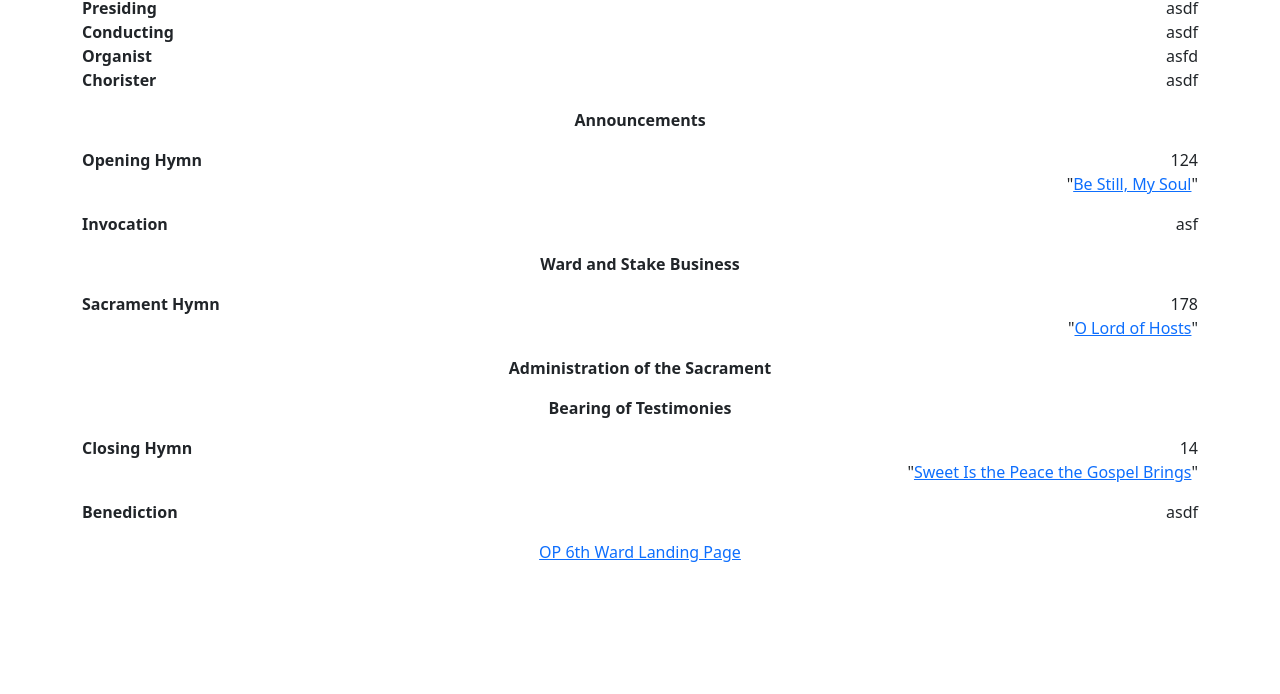
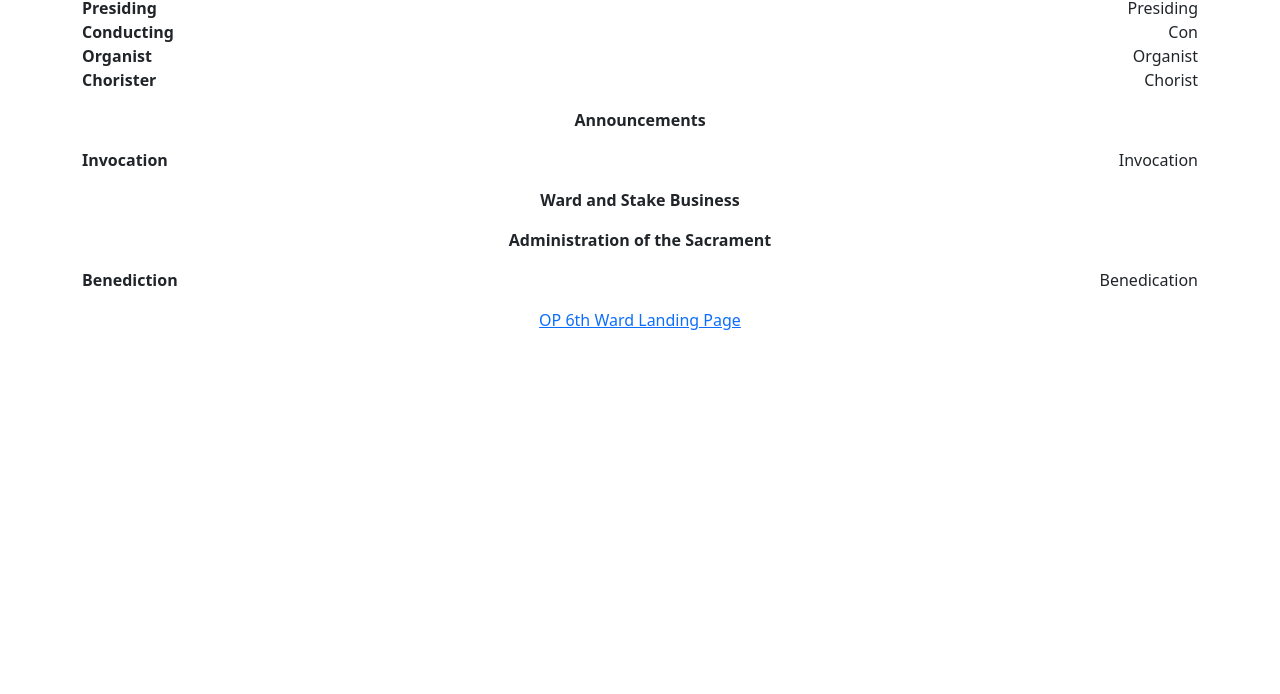
Before and after one commit to op6thward/op6thward.github.io, a plain HTML site: page program.html in a window 1280 px wide. Shown: the part 106-800 px from the top of the page. Drawn offline with nearby package versions, Linux system fonts and the light colour scheme.

Commit message:
Automatic update of content on 2023-07-16 19:51:50 -0600

```diff
--- a/program.html
+++ b/program.html
@@ -9,13 +9,13 @@
   <body>
     <div class="container">
       <h1 class="text-center">Oquirrh Point 6th Ward</h1>
-<h2 class="text-center">April 28, 2023</h2>
+<h2 class="text-center">January 3, 2023</h2>
 <div class="row">
   <div class="col fw-bold">
     Presiding
   </div>
   <div class="col-auto">
-    asdf
+    Presiding
   </div>
 </div>
 
@@ -24,7 +24,7 @@
     Conducting
   </div>
   <div class="col-auto">
-    asdf
+    Con
   </div>
 </div>
 
@@ -33,7 +33,7 @@
     Organist
   </div>
   <div class="col-auto">
-    asfd
+    Organist
   </div>
 </div>
 
@@ -42,7 +42,7 @@
     Chorister
   </div>
   <div class="col-auto">
-    asdf
+    Chorist
   </div>
 </div>
 
@@ -52,28 +52,13 @@
 </div>
 
 
-  <div class="my-3">
-    <div class="row">
-      <div class="col fw-bold">
-        Opening Hymn
-      </div>
-      <div class="col-auto">
-        124
-      </div>
-    </div>
-    <div class="row">
-      <div class="col text-end">
-        "<a href="https://www.churchofjesuschrist.org/music/library/hymns/be-still-my-soul">Be Still, My Soul</a>"
-      </div>
-    </div>
-  </div>
 
 <div class="row">
   <div class="col fw-bold">
     Invocation
   </div>
   <div class="col-auto">
-    asf
+    Invocation
   </div>
 </div>
 
@@ -83,21 +68,6 @@
 </div>
 
 
-  <div class="my-3">
-    <div class="row">
-      <div class="col fw-bold">
-        Sacrament Hymn
-      </div>
-      <div class="col-auto">
-        178
-      </div>
-    </div>
-    <div class="row">
-      <div class="col text-end">
-        "<a href="https://www.churchofjesuschrist.org/music/library/hymns/o-lord-of-hosts">O Lord of Hosts</a>"
-      </div>
-    </div>
-  </div>
 
 
 <div class="my-3 text-center fw-bold">
@@ -106,33 +76,14 @@
 
 
 
-  <div class="my-3 text-center fw-bold">
-  Bearing of Testimonies
-</div>
 
-
-  <div class="my-3">
-    <div class="row">
-      <div class="col fw-bold">
-        Closing Hymn
-      </div>
-      <div class="col-auto">
-        14
-      </div>
-    </div>
-    <div class="row">
-      <div class="col text-end">
-        "<a href="https://www.churchofjesuschrist.org/music/library/hymns/sweet-is-the-peace-the-gospel-brings">Sweet Is the Peace the Gospel Brings</a>"
-      </div>
-    </div>
-  </div>
 
 <div class="row">
   <div class="col fw-bold">
     Benediction
   </div>
   <div class="col-auto">
-    asdf
+    Benedication
   </div>
 </div>
 
```
